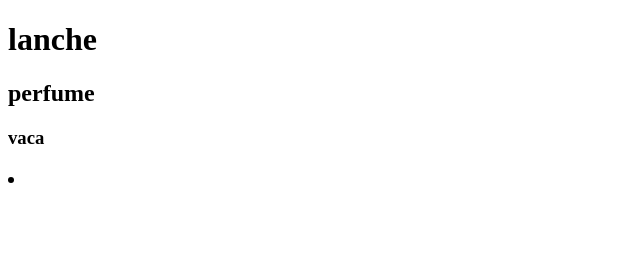
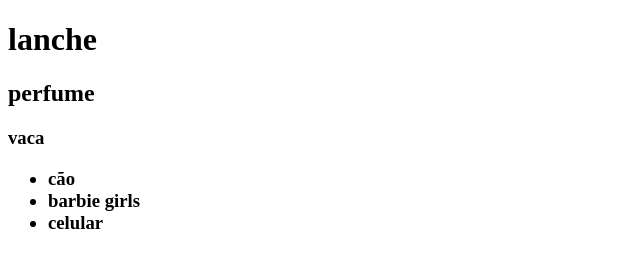
Before and after one commit to marijovine/jovine-, a plain HTML site: page index.html in a window 1280 px wide. Shown: the whole page, without its empty margins (0-640 px from the left). Drawn offline with Linux system fonts and the light colour scheme.

Commit message:
atualização 24/08

```diff
--- a/index.html
+++ b/index.html
@@ -7,4 +7,8 @@
        <h1>lanche</hl>
        <h2>perfume<h2>
          <h3>vaca<h3>
-            <li>
+            <ul>
+               <li>cão</li>
+               <li>barbie girls</li>
+               <li>celular</li>
+            </ul>
```
